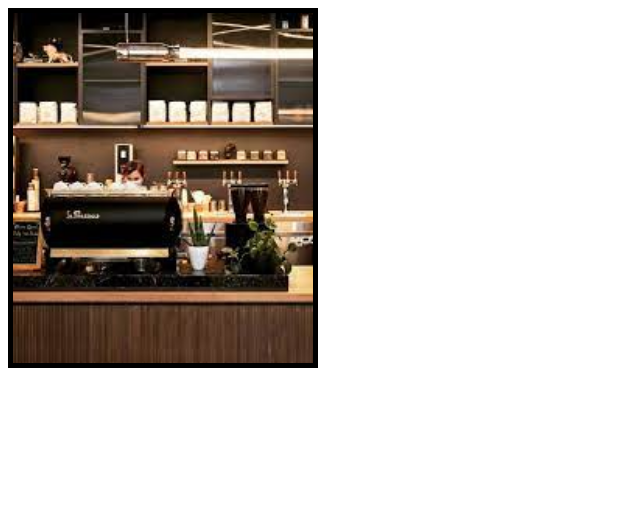
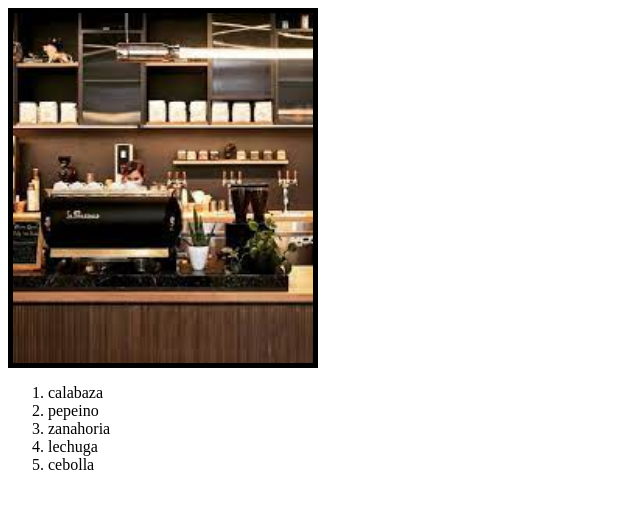
Before and after one commit to germangauna/animaciones, a plain HTML site: page index.html in a window 1280 px wide. Shown: the whole page, without its empty margins (0-640 px from the left). Drawn offline with Linux system fonts and the light colour scheme.

Commit message:
nueva lista

```diff
--- a/index.html
+++ b/index.html
@@ -35,8 +35,14 @@
 <!-- aca hemos armado una card, con una imagen, un contenedor div donde dentro
 de este pondremos el titulo, descripciony a lo ultimo un enlace -->
 
+    </div>
+    <ol>
+        <li>calabaza</li>
+        <li>pepeino</li>
+        <li>zanahoria</li>
+        <li>lechuga</li>
+        <li>cebolla</li>
+    </ol>
 
-
-    </div>
 </body>
 </html>
```
